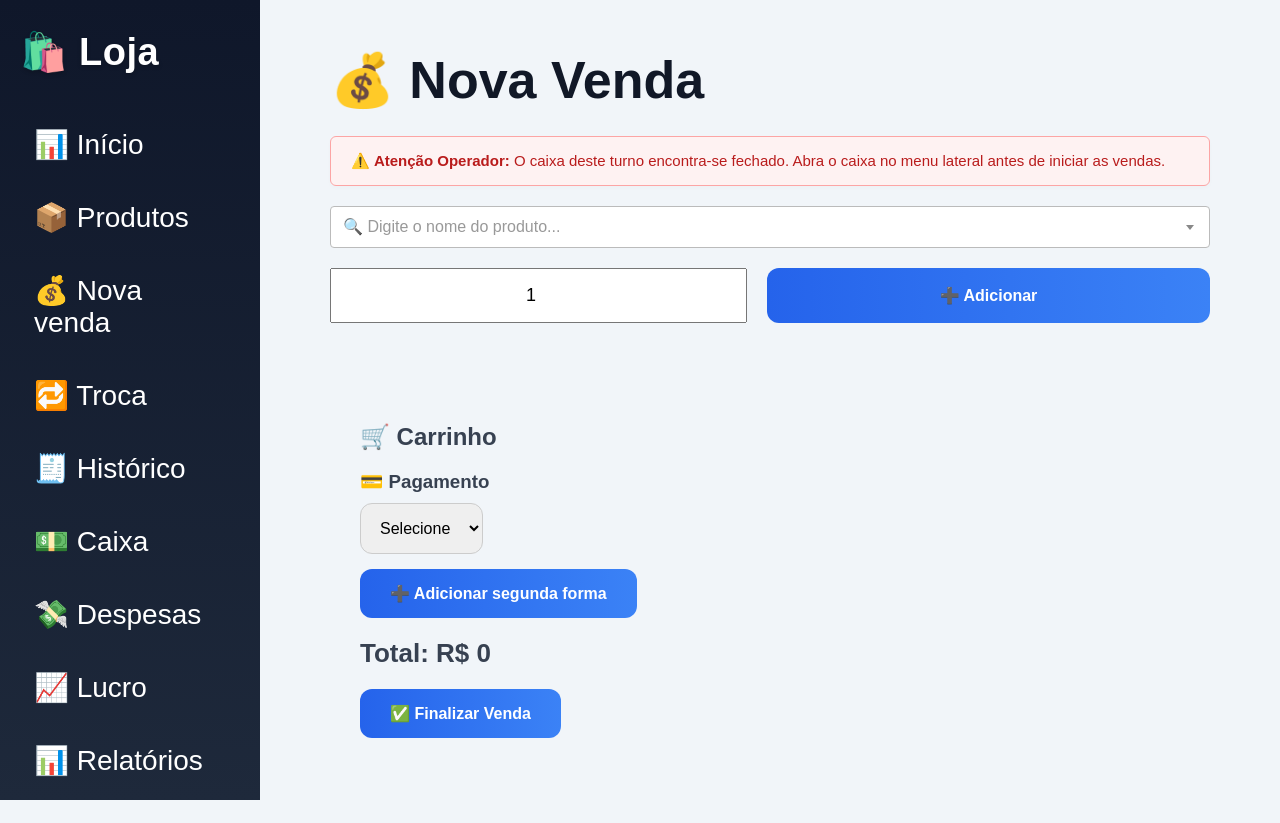
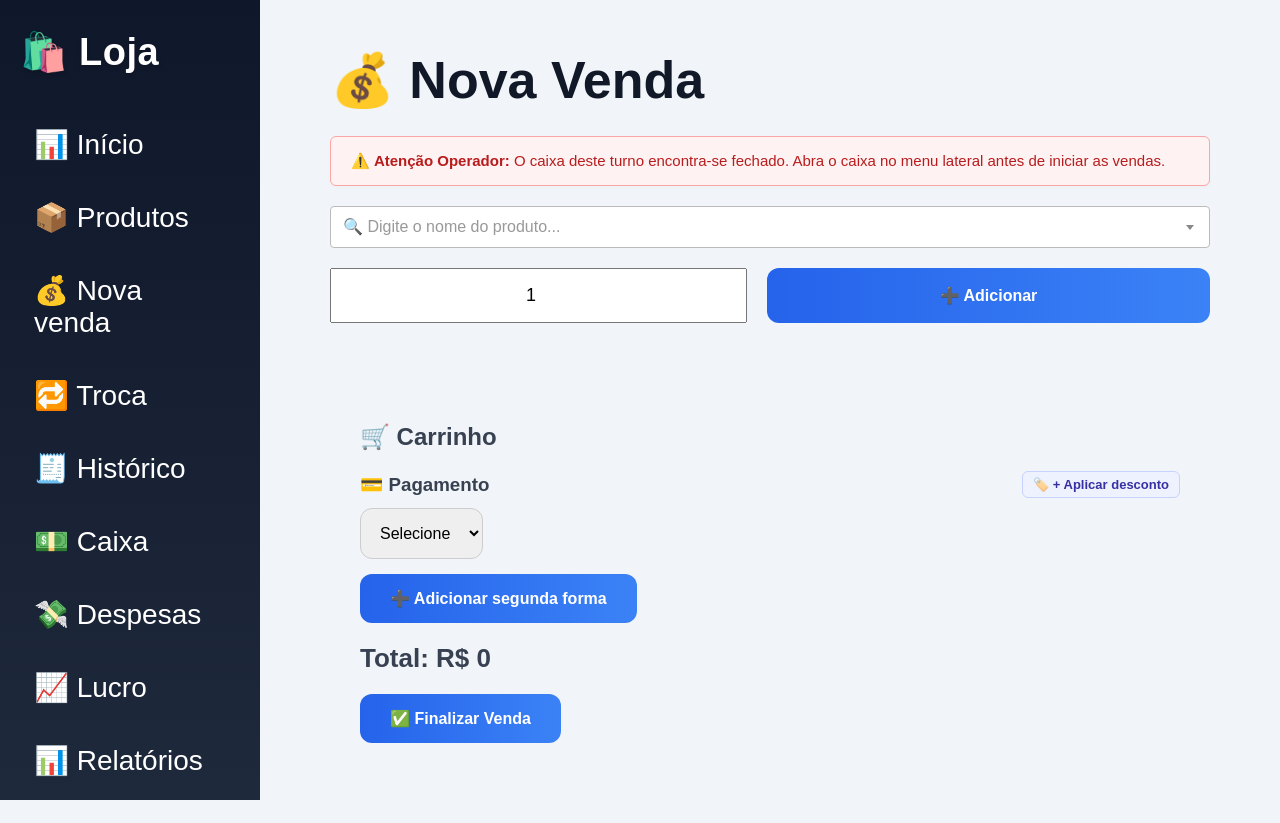
Before and after one commit to igordesouzacordeiro18-svg/Gestao-vendas, a Flask app: page /nova-venda in a window 1280 px wide. Before the commit the page ends 800 px from the top, so only its background shows below. Run offline with Flask 3, Linux system fonts and the light colour scheme; the visitor is signed in with stand-in values (Sample User, id 1); some libraries are stand-ins or nearby versions.

Commit message:
feat: adiciona exibicao e repasse do desconto no historico de vendas

```diff
--- a/app.py
+++ b/app.py
@@ -77,10 +77,10 @@ class Venda(db.Model):
     caixa_id = db.Column(db.Integer, db.ForeignKey('caixa.id'), nullable=True)
 
     valor_total = db.Column(db.Float, nullable=False)
+    desconto = db.Column(db.Float, default=0.0)
     data = db.Column(db.String(20))
     produtos_vendidos = db.Column(db.Text, nullable=False)
 
-    # 🌟 ALTERE ESTA LINHA (mude de String(50) para Text):
     pagamento = db.Column(db.Text, nullable=True)
 
     status = db.Column(db.String(20), default='CONCLUIDA')
@@ -688,6 +688,9 @@ def salvar_venda():
         except (ValueError, TypeError):
             return 0.0
 
+    # 🏷️ CAPTURA O DESCONTO ENVIADO PELO FORMULÁRIO
+    desconto = converter_para_float(request.form.get("desconto"))
+
     pagamento1 = request.form.get("pagamento1")
     valor1 = converter_para_float(request.form.get("valor1"))
 
@@ -704,10 +707,10 @@ def salvar_venda():
     if not pagamentos:
         pagamentos.append({"tipo": "Dinheiro", "valor": 0.0})
 
-    total_geral = 0
+    subtotal_produtos = 0.0
     itens_vendidos_lista = []
 
-    # 3. Processa cada item do carrinho e calcula o total
+    # 3. Processa cada item do carrinho e calcula o subtotal bruto
     for item in carrinho:
         nome_bruto = item.get("nome", "")
 
@@ -734,7 +737,7 @@ def salvar_venda():
         produto.estoque = max(0, produto.estoque - qtd_vendida)
 
         subtotal = produto.preco * qtd_vendida
-        total_geral += subtotal
+        subtotal_produtos += subtotal
 
         itens_vendidos_lista.append({
             "produto": produto.nome,
@@ -743,7 +746,10 @@ def salvar_venda():
             "subtotal": subtotal
         })
 
-    # 🌟 CORREÇÃO AQUI: Se for pagamento simples e o valor veio 0.0, assume o total_geral da venda
+    # 🏷️ APLICA O DESCONTO NO TOTAL FINAL (Garantindo que não fique negativo)
+    total_geral = max(0.0, subtotal_produtos - desconto)
+
+    # Se for pagamento simples e o valor veio 0.0, assume o total_geral (LÍQUIDO) da venda
     if len(pagamentos) == 1 and pagamentos[0]["valor"] == 0.0:
         pagamentos[0]["valor"] = total_geral
 
@@ -752,24 +758,30 @@ def salvar_venda():
     # Pega o horário correto do Brasil (UTC-3)
     data_br = datetime.now(FUSO_BRASILIA).strftime("%d/%m/%Y %H:%M")
 
-    # 4. Registra a nova Venda
-    nova_venda_db = Venda(
-        usuario_id=id_logado,
-        caixa_id=caixa_atual.id,
-        valor_total=total_geral,
-        data=data_br,
-        produtos_vendidos=json.dumps(itens_vendidos_lista, ensure_ascii=False),
-        pagamento=pagamento_str,
-        status="CONCLUIDA"
-    )
-
-    # 5. Atualiza o faturamento do Caixa
+    # 4. Prepara os dados e registra a nova Venda
+    dados_venda = {
+        "usuario_id": id_logado,
+        "caixa_id": caixa_atual.id,
+        "valor_total": total_geral, # 💡 Salva o valor com desconto ($40,00)
+        "data": data_br,
+        "produtos_vendidos": json.dumps(itens_vendidos_lista, ensure_ascii=False),
+        "pagamento": pagamento_str,
+        "status": "CONCLUIDA"
+    }
+
+    # Se o seu model Venda no banco já tiver a coluna 'desconto', salva ela também
+    if hasattr(Venda, 'desconto'):
+        dados_venda["desconto"] = desconto
+
+    nova_venda_db = Venda(**dados_venda)
+
+    # 5. Atualiza o faturamento do Caixa com o valor LÍQUIDO real recebido
     caixa_atual.vendas_periodo += total_geral
 
     db.session.add(nova_venda_db)
     db.session.commit()
 
-    print(f"💰 VENDA REGISTRADA COM SUCESSO! Total: R$ {total_geral:.2f} | Pagamento: {pagamento_str}")
+    print(f"💰 VENDA REGISTRADA! Total Líquido: R$ {total_geral:.2f} (Desconto: R$ {desconto:.2f})")
     return redirect("/historico")
 
 
@@ -910,6 +922,7 @@ def historico():
         vendas_formatadas.append({
             "id": v.id,
             "total": v.valor_total,
+            "desconto": getattr(v, 'desconto', 0.0) or 0.0,  # 🌟 ESSA LINHA FALTAVA AQUI!
             "data": v.data,
             "itens": itens,
             "pagamento": pgto_exibicao,
--- a/templates/nova_venda.html
+++ b/templates/nova_venda.html
@@ -210,7 +210,22 @@
 
                 <input type="hidden" name="carrinho" id="carrinho-input">
 
-                <h3>💳 Pagamento</h3>
+                <!-- CABEÇALHO DO PAGAMENTO COM BOTÃO DE DESCONTO ALINHADO -->
+                <div style="display: flex; justify-content: space-between; align-items: center; margin-top: 20px; margin-bottom: 10px;">
+                    <h3 style="margin: 0;">💳 Pagamento</h3>
+                    <button type="button" onclick="toggleDesconto()" style="background: #eef2ff; border: 1px solid #c7d2fe; color: #3730a3; padding: 5px 10px; border-radius: 6px; font-weight: 600; cursor: pointer; font-size: 13px; transition: all 0.2s;">
+                        🏷️ + Aplicar desconto
+                    </button>
+                </div>
+
+                <!-- CAIXINHA DE DESCONTO ESTILIZADA -->
+                <div id="box-desconto" style="display: none; background: #f8fafc; border: 1px dashed #cbd5e1; border-radius: 6px; padding: 10px 12px; margin-bottom: 12px;">
+                    <div style="display: flex; align-items: center; gap: 10px;">
+                        <label for="desconto" style="font-size: 13px; font-weight: 600; color: #475569; white-space: nowrap;">Desconto (R$):</label>
+                        <input type="number" step="0.01" min="0" id="desconto" name="desconto" placeholder="0.00" value="0.00" oninput="atualizarCarrinho()" style="width: 120px; padding: 6px; font-size: 14px; border: 1px solid #cbd5e1; border-radius: 4px; outline: none;">
+                        <small style="color: #64748b; font-size: 12px;">Subtraído do total da venda</small>
+                    </div>
+                </div>
 
                 <div style="display: flex; flex-direction: column; gap: 5px; margin-top: 10px;">
                     <div id="primeiro-pagamento-completo" style="display:flex; gap:10px; align-items:center;">
@@ -363,40 +378,6 @@ function definirValorPago(valorNota) {
     calcularTroco();
 }
 
-// Calcula o troco de forma dinâmica e altera a cor do box
-function calcularTroco() {
-    const p1 = document.getElementById("pagamento1").value;
-    const p2 = document.getElementById("pagamento2").value;
-    const divSegundo = document.getElementById("segundo-pagamento").style.display;
-
-    const valorEntregue = parseFloat(document.getElementById("valor_pago").value) || 0;
-    const boxTroco = document.getElementById("box-troco");
-    let valorDestinadoAoDinheiro = 0;
-
-    if (divSegundo === "flex") {
-        if (p1 === "Dinheiro") {
-            valorDestinadoAoDinheiro = parseFloat(document.getElementById("valor1").value) || 0;
-        } else if (p2 === "Dinheiro") {
-            valorDestinadoAoDinheiro = parseFloat(document.getElementById("valor2").value) || 0;
-        }
-    } else {
-        valorDestinadoAoDinheiro = total;
-    }
-
-    if (document.getElementById("valor_pago").value === "") {
-        boxTroco.innerHTML = `<strong style="color: #2e7d32;">💰 Troco: R$ 0.00</strong>`;
-        return;
-    }
-
-    const diferenca = valorEntregue - valorDestinadoAoDinheiro;
-    if (diferenca >= 0) {
-        boxTroco.innerHTML = `<strong style="color: #2e7d32;">💰 Troco: R$ ${diferenca.toFixed(2)}</strong>`;
-    } else {
-        const falta = Math.abs(diferenca);
-        boxTroco.innerHTML = `<strong style="color: #d32f2f;">⚠️ Valor insuficiente! Faltam R$ ${falta.toFixed(2)}</strong>`;
-    }
-}
-
 function atualizarCarrinho(){
     const lista = document.getElementById("lista-carrinho");
     lista.innerHTML = "";
@@ -416,15 +397,63 @@ function atualizarCarrinho(){
         lista.appendChild(item);
     });
 
+    // 🏷️ Pega o valor do desconto digitado
+    const desconto = parseFloat(document.getElementById("desconto") ? document.getElementById("desconto").value : 0) || 0;
+
+    // Total líquido (não deixa ser menor que zero)
+    const totalComDesconto = Math.max(0, total - desconto);
+
     const totalElement = document.getElementById("total");
     if(totalElement) {
-        totalElement.innerText = `Total: R$ ${total.toFixed(2)}`;
+        if (desconto > 0) {
+            totalElement.innerHTML = `<small style="font-size: 14px; color: #666; text-decoration: line-through;">Subtotal: R$ ${total.toFixed(2)}</small><br>Total: R$ ${totalComDesconto.toFixed(2)}`;
+        } else {
+            totalElement.innerText = `Total: R$ ${total.toFixed(2)}`;
+        }
     }
 
     document.getElementById("carrinho-input").value = JSON.stringify(carrinho);
 
     if (typeof calcularTroco === "function") {
         calcularTroco();
+    }
+}
+
+function calcularTroco() {
+    const p1 = document.getElementById("pagamento1").value;
+    const p2 = document.getElementById("pagamento2").value;
+    const divSegundo = document.getElementById("segundo-pagamento").style.display;
+
+    const valorEntregue = parseFloat(document.getElementById("valor_pago").value) || 0;
+    const boxTroco = document.getElementById("box-troco");
+
+    // 🏷️ Calcula com base no Total com Desconto
+    const desconto = parseFloat(document.getElementById("desconto") ? document.getElementById("desconto").value : 0) || 0;
+    const totalComDesconto = Math.max(0, total - desconto);
+
+    let valorDestinadoAoDinheiro = 0;
+
+    if (divSegundo === "flex") {
+        if (p1 === "Dinheiro") {
+            valorDestinadoAoDinheiro = parseFloat(document.getElementById("valor1").value) || 0;
+        } else if (p2 === "Dinheiro") {
+            valorDestinadoAoDinheiro = parseFloat(document.getElementById("valor2").value) || 0;
+        }
+    } else {
+        valorDestinadoAoDinheiro = totalComDesconto;
+    }
+
+    if (document.getElementById("valor_pago").value === "") {
+        boxTroco.innerHTML = `<strong style="color: #2e7d32;">💰 Troco: R$ 0.00</strong>`;
+        return;
+    }
+
+    const diferenca = valorEntregue - valorDestinadoAoDinheiro;
+    if (diferenca >= 0) {
+        boxTroco.innerHTML = `<strong style="color: #2e7d32;">💰 Troco: R$ ${diferenca.toFixed(2)}</strong>`;
+    } else {
+        const falta = Math.abs(diferenca);
+        boxTroco.innerHTML = `<strong style="color: #d32f2f;">⚠️ Valor insuficiente! Faltam R$ ${falta.toFixed(2)}</strong>`;
     }
 }
 
@@ -453,6 +482,18 @@ function adicionarProduto(){
     $('#produto').val('').trigger('change');
     document.getElementById("quantidade").value = "1";
 }
+
+function toggleDesconto() {
+    const box = document.getElementById("box-desconto");
+    if (box.style.display === "none") {
+        box.style.display = "block";
+    } else {
+        box.style.display = "none";
+        document.getElementById("desconto").value = "0.00";
+        atualizarCarrinho();
+    }
+}
+
 
 function removerItem(indice){
     carrinho.splice(indice, 1);
@@ -515,22 +556,27 @@ document.getElementById("form-venda").addEventListener("submit", function(e){
         return false;
     }
 
-    const valorTotalVenda = parseFloat(total) || 0;
+    // 🏷️ Pega o valor do desconto digitado
+    const descontoAplicado = parseFloat(document.getElementById("desconto") ? document.getElementById("desconto").value : 0) || 0;
+
+    // Total real da venda que precisa ser pago (Subtotal - Desconto)
+    const valorTotalComDesconto = Math.max(0, parseFloat(total) - descontoAplicado);
+
     const segundoPagamento = document.getElementById("segundo-pagamento");
     const estaComSegundaFormaAtiva = segundoPagamento && segundoPagamento.style.display === "flex";
 
-    // 4. Valida valores da segunda forma de pagamento
+    // 4. Valida valores da segunda forma de pagamento contra o TOTAL COM DESCONTO
     if(estaComSegundaFormaAtiva){
         const valor1 = parseFloat(document.getElementById("valor1").value || 0);
         const valor2 = parseFloat(document.getElementById("valor2").value || 0);
         const soma = valor1 + valor2;
 
-        if(soma > valorTotalVenda){
-            alert(`Sobrou R$ ${(soma - valorTotalVenda).toFixed(2)}`);
+        if(soma > valorTotalComDesconto){
+            alert(`Sobrou R$ ${(soma - valorTotalComDesconto).toFixed(2)}`);
             return false;
         }
-        if(soma < valorTotalVenda){
-            alert(`Falta R$ ${(valorTotalVenda - soma).toFixed(2)}`);
+        if(soma < valorTotalComDesconto){
+            alert(`Falta R$ ${(valorTotalComDesconto - soma).toFixed(2)}`);
             return false;
         }
     }
@@ -547,7 +593,7 @@ document.getElementById("form-venda").addEventListener("submit", function(e){
                 (parseFloat(document.getElementById("valor1").value) || 0) :
                 (parseFloat(document.getElementById("valor2").value) || 0);
         } else {
-            valorDestinadoAoDinheiro = valorTotalVenda;
+            valorDestinadoAoDinheiro = valorTotalComDesconto;
         }
 
         if (valorEntregue < valorDestinadoAoDinheiro) {
```
Also changed, not shown: templates/historico.html (+17 -2 lines).
